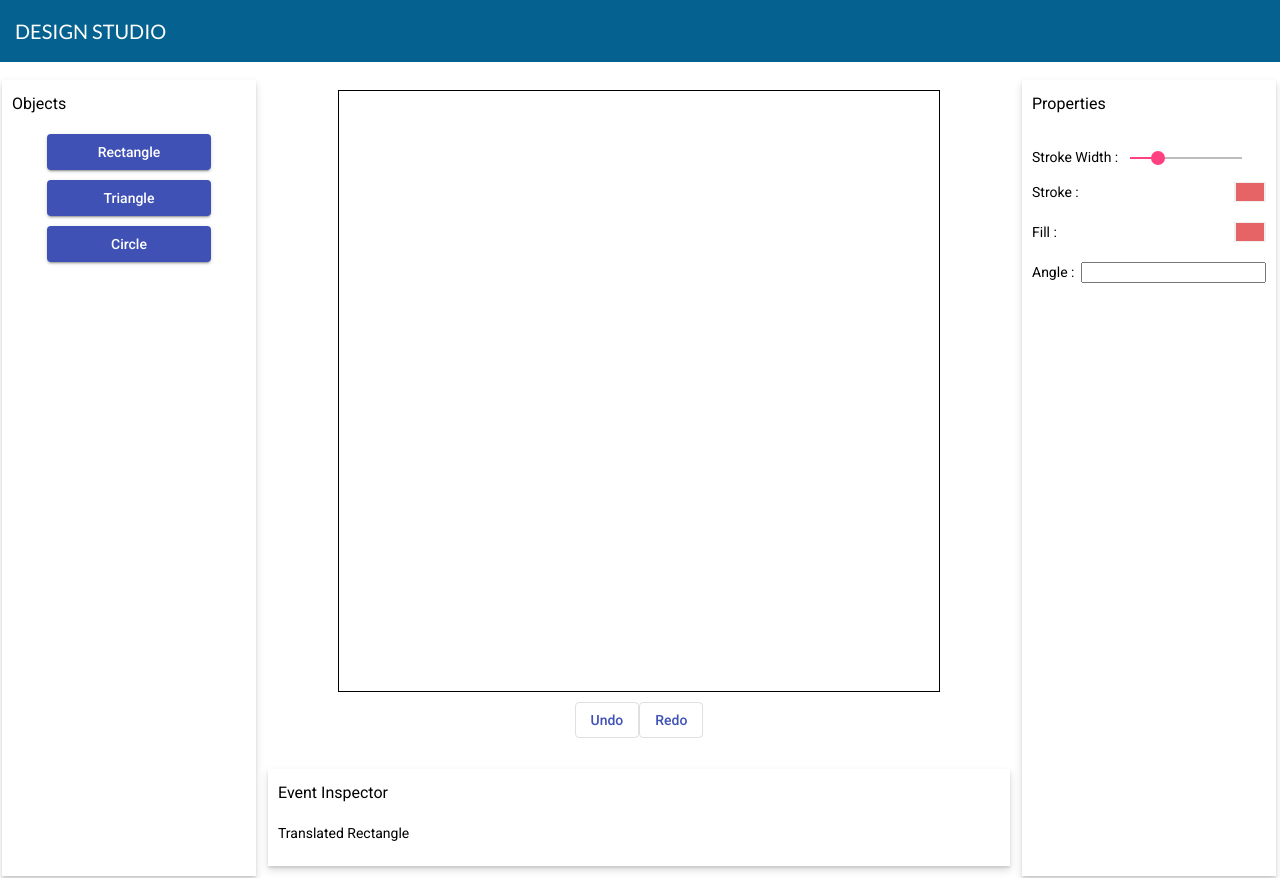
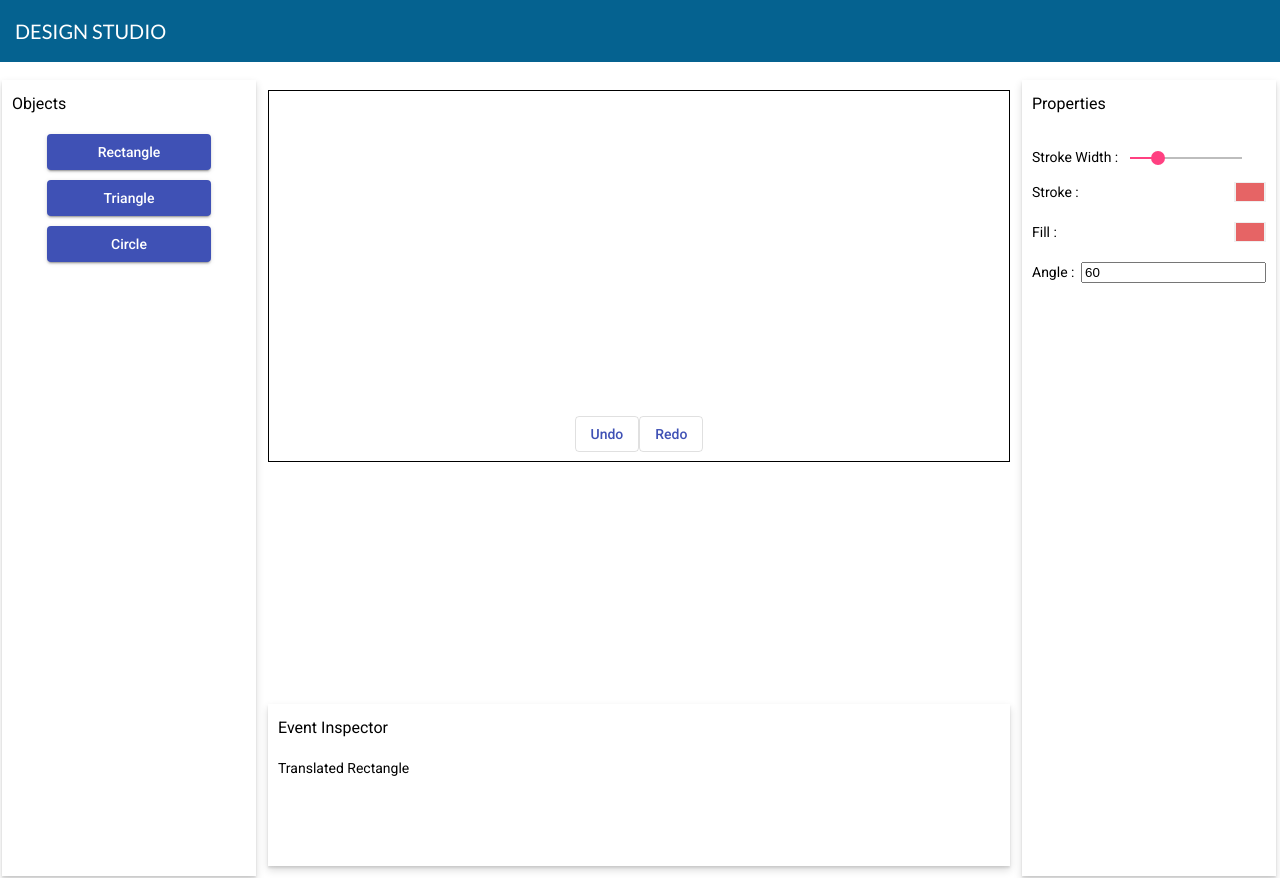
Before and after one commit to Jesteena-Jose/DesignStudioTraining-JesteenaJose, an Angular app: page / in a window 1280 px wide. Built offline with nearby package versions, Linux system fonts and the light colour scheme.

Commit message:
task 1 commits

```diff
--- a/src/app/Components/canvas/canvas.component.css
+++ b/src/app/Components/canvas/canvas.component.css
@@ -1,14 +1,21 @@
 #canvas {
      border: 1px solid black;
+}
+
+canvas {
+     width: 100%;
+     height: 100%;
 }
 
 .container{
      display: flex;
      justify-content: center;
+     align-items: flex-end;
 }
 
 .wrapper{
-     margin-top: 10px;
+     position:absolute;
+     margin-bottom: 10px;
      box-sizing: border-box;
      display: flex;
      align-items: center;
--- a/src/app/Components/canvas/canvas.component.html
+++ b/src/app/Components/canvas/canvas.component.html
@@ -1,6 +1,6 @@
 <div class="container">
-  <canvas id='canvas' width="600" height='600'></canvas>
+  <canvas id='canvas'></canvas>
+  <div class="wrapper">
+    <app-toolbar></app-toolbar>
+  </div>
 </div>
-<div class="wrapper">
-  <app-toolbar></app-toolbar>
-</div>
--- a/src/app/Components/properties/properties.component.css
+++ b/src/app/Components/properties/properties.component.css
@@ -12,4 +12,5 @@ input[type="color"]::-webkit-color-swatch {
 
 input{
 	float: right;
+	cursor: pointer;
 }
--- a/src/app/Components/properties/properties.component.html
+++ b/src/app/Components/properties/properties.component.html
@@ -11,4 +11,4 @@
 <br>
 <br>
 <label>Angle : </label>
-<input type="number">
+<input type="number" value="60">
```
